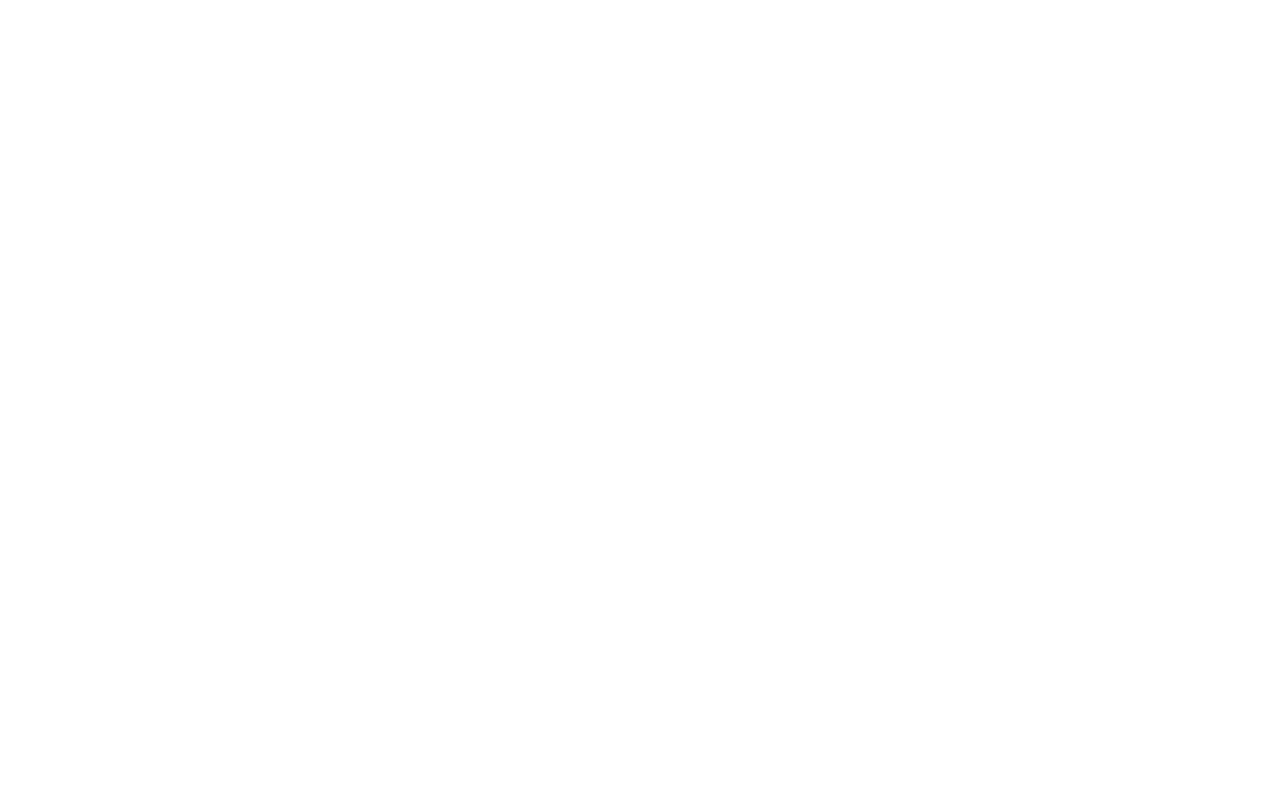
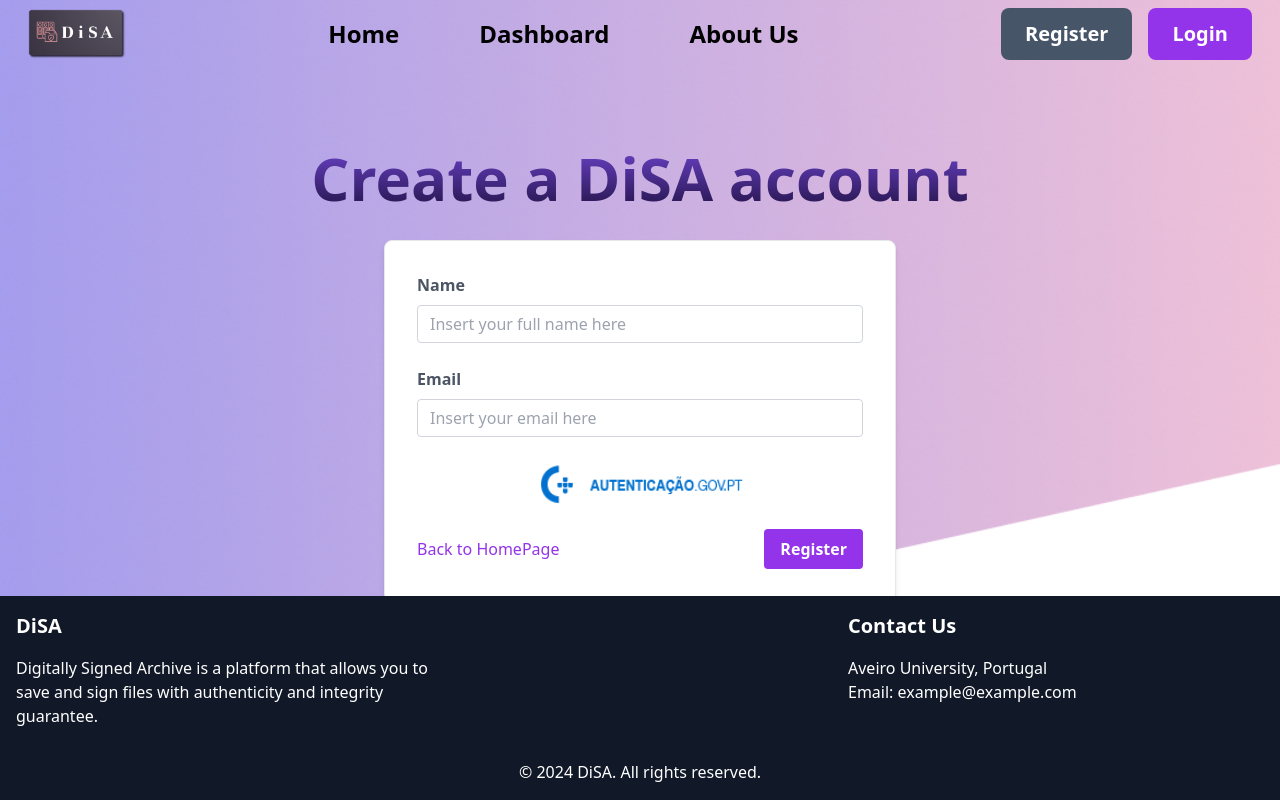
Before and after one commit to miguel-silva48/DiSA-webInterface, a React (Vite) app: page /register in a window 1280 px wide. Before the commit this address had no page. Built offline with nearby package versions, Linux system fonts and the light colour scheme.

Commit message:
Feat(webInterface): standardized styles + register page and footer

```diff
--- a/src/App.jsx
+++ b/src/App.jsx
@@ -1,5 +1,6 @@
 import { BrowserRouter, Route, Routes } from "react-router-dom";
 import HomePage from "./components/pages/HomePage";
+import RegisterPage from "./components/pages/RegisterPage";
 import DashboardPage from "./components/pages/DashboardPage";
 import FileViewPage from "./components/pages/FileViewPage";
 
@@ -8,6 +9,7 @@
     <BrowserRouter>
       <Routes>
         <Route path="/" element={<HomePage />} />
+        <Route path="/register" element={<RegisterPage />} />
         <Route path="/dashboard" element={<DashboardPage />} />
         <Route path="/files" element={<FileViewPage />} />
       </Routes>
--- a/src/components/layout/DocumentSetCard.jsx
+++ b/src/components/layout/DocumentSetCard.jsx
@@ -24,7 +24,7 @@
 
   return (
     <div className="flex justify-center p-4">
-      <div className="w-2/3 border-4 border-gray-600 rounded-lg bg-gray-200 p-4">
+      <div className="w-2/3 border-2 border-gray-600 rounded-lg bg-white p-4">
         <div className="flex items-center justify-between mb-4 text-2xl font-bold text-gray-600">
           <h2>{cardName}</h2>
           <button onClick={() => navigate('/files')}>
--- /dev/null
+++ b/src/components/layout/Footer.jsx
@@ -0,0 +1,22 @@
+const Footer = () => {
+  return (
+    <footer className="bg-gray-900 text-white py-4 fixed bottom-0 w-full">
+      <div className="container mx-auto flex flex-col md:flex-row justify-between px-4">
+        <div className="md:w-1/3">
+          <h3 className="text-xl font-bold mb-4">DiSA</h3>
+          <p>Digitally Signed Archive is a platform that allows you to save and sign files with authenticity and integrity guarantee.</p>
+        </div>
+        <div className="md:w-1/3 mt-6 md:mt-0">
+          <h3 className="text-xl font-bold mb-4">Contact Us</h3>
+          <p>Aveiro University, Portugal</p>
+          <p>Email: example@example.com</p>
+        </div>
+      </div>
+      <div className="text-center mt-8">
+        <p>&copy; {new Date().getFullYear()} DiSA. All rights reserved.</p>
+      </div>
+    </footer>
+  );
+}
+
+export default Footer;
--- a/src/components/layout/Navbar.jsx
+++ b/src/components/layout/Navbar.jsx
@@ -1,4 +1,3 @@
-import { useState, useEffect } from "react";
 import { Link, useLocation } from "react-router-dom";
 
 import logo from "/DiSA_logo.png";
@@ -16,9 +15,16 @@
         <NavLink to="/dashboard" isActive={location.pathname === '/dashboard'}>Dashboard</NavLink>
         <NavLink to="/about" isActive={location.pathname === '/about'}>About Us</NavLink>
       </div>
-            <div className="flex gap-4 pr-5">
+
+      <div className="flex gap-4 pr-5 items-center">
+        <Link to="/register">
+          <button className="text-xl text-white font-bold rounded-lg bg-slate-600 hover:bg-indigo-400 px-6 py-3 transition duration-300 ease-in-out">
+            Register
+          </button>
+        </Link>
+
         <Link to="/login">
-                    <button className="text-xl text-white font-bold rounded-lg bg-[#6941C6] hover:bg-blue-600 px-5 py-3 transition duration-300 ease-in-out">
+          <button className="text-xl text-white font-bold rounded-lg bg-purple-600 hover:bg-indigo-400 px-6 py-3 transition duration-300 ease-in-out">
             Login
           </button>
         </Link>
@@ -31,7 +37,7 @@
 const NavLink = ({ to, isActive, children }) => {
   return (
     <Link to={to}>
-            <h2 className={`text-xl font-bold ${isActive ? 'text-purple-700' : 'text-black'}`}>
+      <h2 className={`text-2xl font-bold ${isActive ? 'text-purple-600' : 'text-black'} hover:text-indigo-400`}>
         {children}
       </h2>
     </Link>
--- a/src/components/pages/DashboardPage.jsx
+++ b/src/components/pages/DashboardPage.jsx
@@ -1,5 +1,6 @@
 import React from "react";
 import Navbar from "../layout/Navbar.jsx";
+import Footer from "../layout/Footer.jsx";
 import Background from "../layout/Background.jsx";
 import DocumentSetCard from "../layout/DocumentSetCard.jsx";
 
@@ -21,6 +22,7 @@
           <DocumentSetCard />
         </div>
       </div>
+      <Footer />
     </div>
   );
 };
--- a/src/components/pages/HomePage.jsx
+++ b/src/components/pages/HomePage.jsx
@@ -1,5 +1,6 @@
 import React from "react";
 import Navbar from "../layout/Navbar.jsx";
+import Footer from "../layout/Footer.jsx";
 import Background from "../layout/Background.jsx";
 
 import side_image from "/side_image.png";
@@ -8,30 +9,28 @@
   return (
     <div>
       <Background />
-      <div className="flex flex-col h-screen">
+      <div className="flex flex-col">
         <Navbar />
         <div className="flex flex-row w-full h-full">
-          <div className="w-[60%] h-full p-10">
-            <h1 className="font-sans text-6xl font-extrabold bg-gradient-to-b from-[#6941C6] to-[#27164F] bg-clip-text text-transparent">
+          <div className="lg:w-[60%] sm:w-full h-full p-20">
+            <h1 className="font-sans text-6xl font-extrabold bg-gradient-to-b from-[#6941C6] to-[#27164F] bg-clip-text text-transparent mb-10">
               Welcome to DiSA
             </h1>
-            <h2 className="text-3xl text-gray-600 mt-2 mb-4">
+            <h2 className="text-3xl text-gray-600 mt-2 mb-10">
               Digitally Signed Archive is a platform that allows you to save and sign files with authenticity and integrity guarantee.
             </h2>
-            <div className="flex justify-center">
-              <form className="w-2/3 border border-black rounded-lg p-4">
-                <h2 className="text-2xl font-bold text-gray-600 text-center mb-4">Want to submit files? <u className="text-purple-500">Find out how</u></h2>
+            <div className="flex justify-start">
+              <form className="w-3/5 border-2 border-gray-600 rounded-lg bg-white p-8">
+                <h2 className="text-2xl font-bold text-gray-600 text-center mb-6">Want to submit files? <u className="text-purple-500">Find out how</u></h2>
                 <hr className="border-t border-purple-500 mb-4" />
-                <div className="flex flex-col justify-center items-start mb-4">
-                  <p className="text-xl text-gray-600">Please insert your link below:</p>
-                </div>
+                <h2 className="text-2xl font-bold text-gray-600 text-center mb-2">Want to retrive files?</h2>
                 <div className="flex items-center">
                   <input
                     className="w-4/5 border border-gray-400 rounded p-2 mr-4 flex-grow"
-                    placeholder="Insert link here"></input>
+                    placeholder="Insert your link here"></input>
                   <button
                     type="button"
-                    className="flex p-4 flex-col gap-2.5 shrink-0 rounded-[0.625rem] bg-gray-950"
+                    className="text-xl text-white font-bold rounded-lg bg-purple-600 hover:bg-indigo-500 px-5 py-3 transition duration-300 ease-in-out"
                   >
                     <div className="flex justify-center items-center gap-2">
                       <p className="text-white text-base font-bold">
@@ -43,11 +42,12 @@
               </form>
             </div>
           </div>
-          <div className="w-[40%] h-full p-10">
+          <div className="hidden lg:block w-[40%] h-full p-20">
             <img src={side_image} className="lg:h-[80%] sm:h-auto justify-center items-center pr-4" alt="Side Image" />
           </div>
         </div>
       </div>
+      <Footer />
     </div>
   );
 };
--- /dev/null
+++ b/src/components/pages/RegisterPage.jsx
@@ -0,0 +1,53 @@
+import React from "react";
+import { Link } from "react-router-dom";
+
+import Navbar from "../layout/Navbar.jsx";
+import Footer from "../layout/Footer.jsx";
+import Background from "../layout/Background.jsx";
+
+import Auth from "/autenticacao_gov.png";
+
+const RegisterPage = () => {
+  // Função para lidar com o clique no botão de autenticação com a chave móvel digital
+  const handleMobileKeyAuthentication = () => {
+    // Coloque aqui a lógica para iniciar o processo de autenticação com a chave móvel digital
+    // Por exemplo, você pode redirecionar o usuário para uma página externa de autenticação com a CMD
+    // Ou abrir uma janela modal para que o usuário insira seu número de telefone e inicie a autenticação
+  };
+
+  return (
+    <div>
+      <Background />
+      <div className="flex flex-col h-screen">
+        <Navbar />
+        <div className="flex justify-center h-full p-20">
+          <div className="w-[60%]">
+            <h1 className="font-sans text-6xl font-extrabold bg-gradient-to-b from-[#6941C6] to-[#27164F] bg-clip-text text-transparent text-center mb-8">
+              Create a DiSA account
+            </h1>
+            <form className="w-full max-w-lg mx-auto border  bg-white rounded-lg p-8 shadow-md">
+              <div className="mb-6">
+                <label htmlFor="name" className="block text-gray-600 font-bold mb-2">Name</label>
+                <input type="text" id="name" className="w-full border border-gray-300 rounded px-3 py-2 leading-tight focus:outline-none focus:shadow-outline" placeholder="Insert your full name here"/>
+              </div>
+              <div className="mb-6">
+                <label htmlFor="email" className="block text-gray-600 font-bold mb-2">Email</label>
+                <input type="email" id="email" className="w-full border border-gray-300 rounded px-3 py-2 leading-tight focus:outline-none focus:shadow-outline" placeholder="Insert your email here"/>
+              </div>
+              <div className="mb-6">
+                <img src={Auth} className="w-1/2 mx-auto" alt="Autenticação com Chave Móvel Digital" />
+              </div>
+              <div className="flex items-center justify-between">
+                <Link to="/" className="text-purple-600 hover:text-indigo-400">Back to HomePage</Link>
+                <button type="button" className="bg-purple-600 hover:bg-indigo-400 text-white font-bold py-2 px-4 rounded focus:outline-none focus:shadow-outline">Register</button>
+              </div>
+            </form>
+          </div>
+        </div>
+      </div>
+      <Footer />
+    </div>
+  );
+};
+
+export default RegisterPage;
```
Also changed, not shown: public/autenticacao_gov.png (added). Lines whose indentation alone changed are shown as unchanged.
